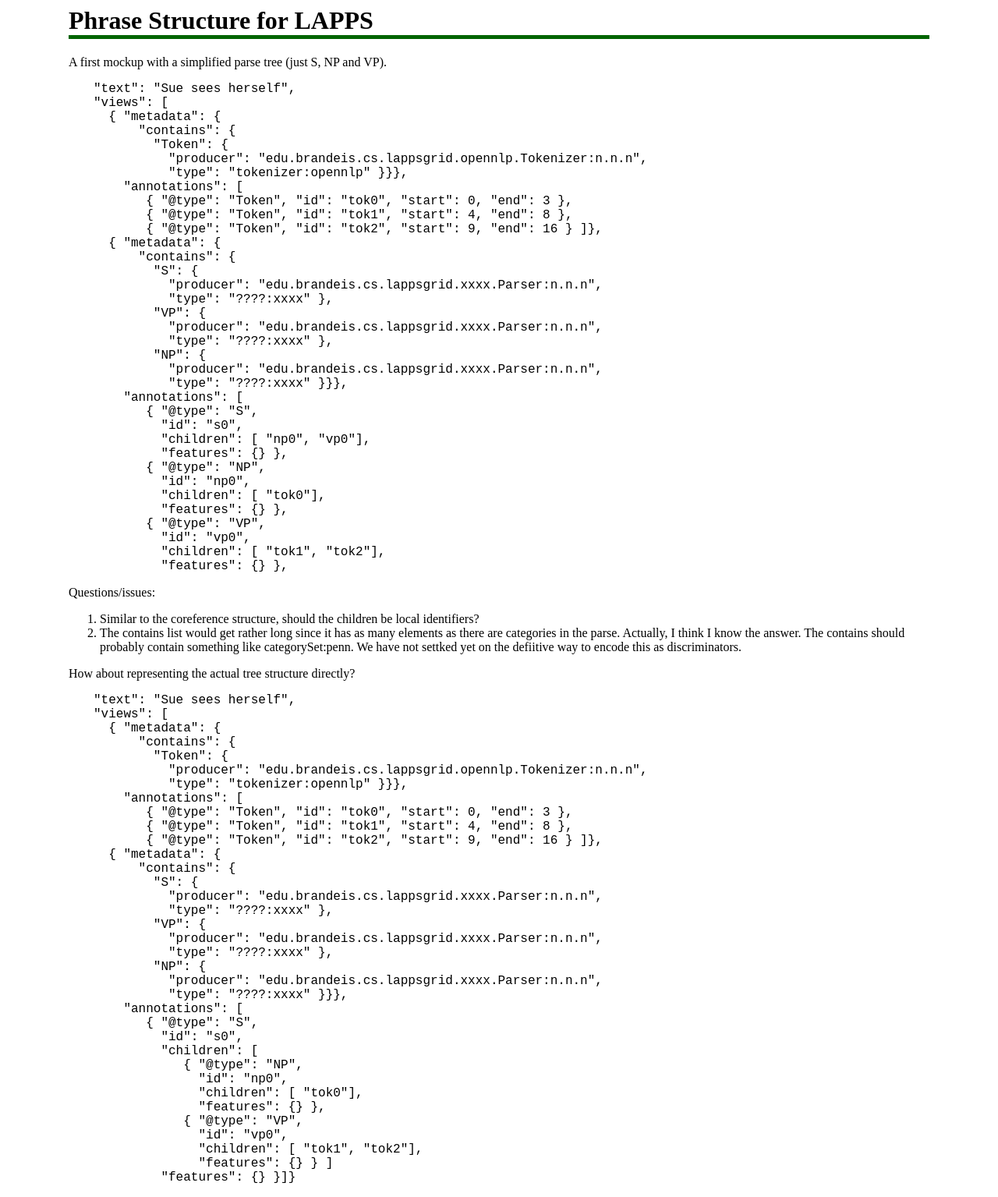
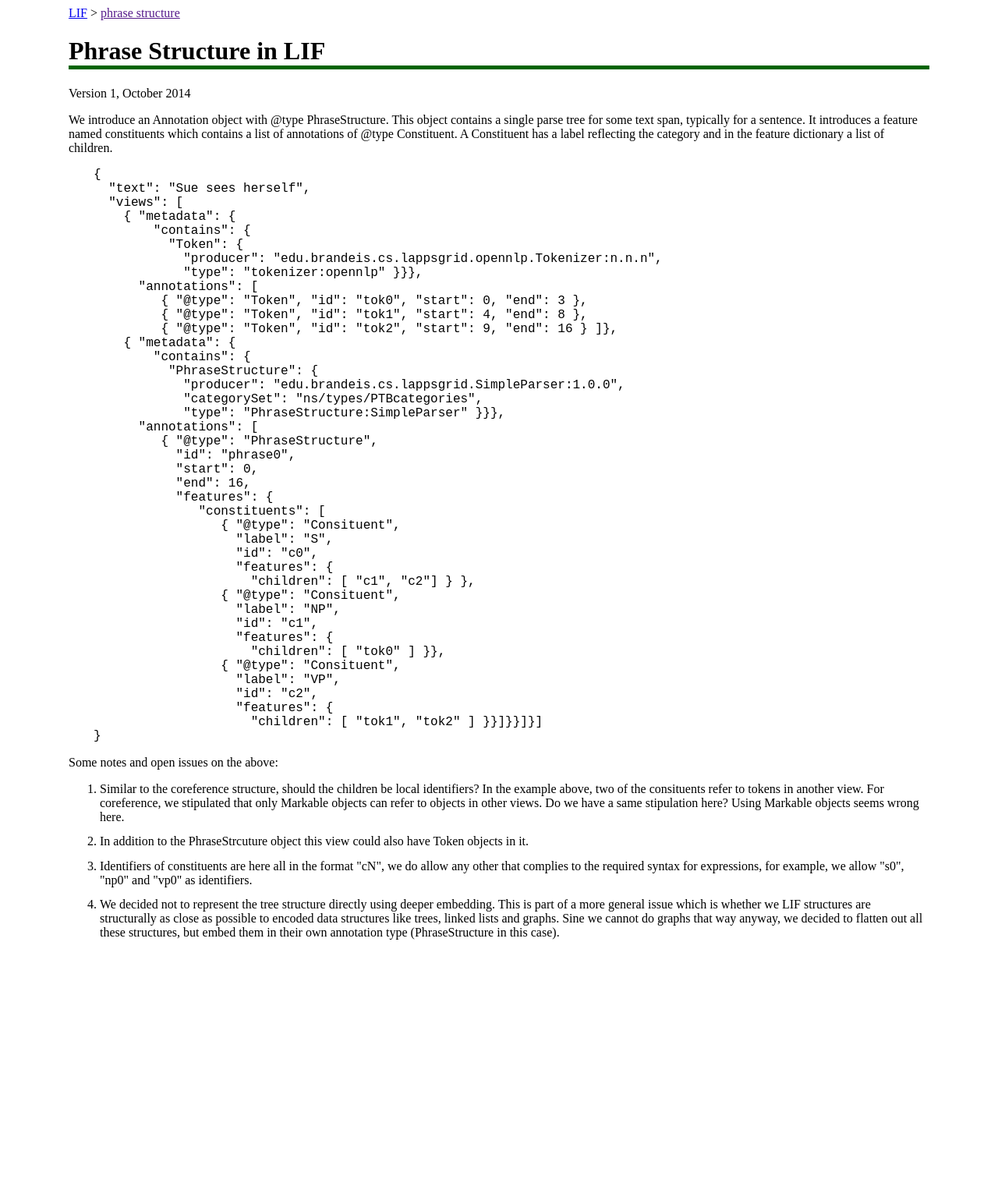
Before and after one commit to lapps/lapps.github.io, a Jekyll site: the page interchange/phrase_structure-v1.html, which Jekyll copies as it is, in a window 1280 px wide. Shown: the whole page at 78% size. Built offline with Jekyll 4.4.1, drawn with Linux system fonts in a browser that asks for light colours; after the commit the page ends 1221 px from its top, so only the background shows below that.

Commit message:
Updated LIF corefence and phrase structure.

```diff
--- a/interchange/phrase_structure-v1.html
+++ b/interchange/phrase_structure-v1.html
@@ -1,17 +1,29 @@
 <html>
 
 <head>
-<title>LAPPS Coreference</title>
+<title>LIF PhraseStructure</title>
 <link rel="stylesheet" href="../css/main.css" type="text/css" />
 </head>
 
 <body>
 
-<h1>Phrase Structure for LAPPS</h2>
+<p>
+  <a href="index.html">LIF</a>
+> <a href="">phrase structure</a>
+</p>
 
-<p>A first mockup with a simplified parse tree (just S, NP and VP).</p>
+<h1>Phrase Structure in LIF</h2>
+
+<p>Version 1, October 2014</p>
+
+<p>We introduce an Annotation object with @type PhraseStructure. This object
+contains a single parse tree for some text span, typically for a sentence. It
+introduces a feature named constituents which contains a list of annotations of
+@type Constituent. A Constituent has a label reflecting the category and in the
+feature dictionary a list of children.</p>
 
 <pre class="example">
+{
   "text": "Sue sees herself",
   "views": [
     { "metadata": {
@@ -25,82 +37,62 @@
          { "@type": "Token", "id": "tok2", "start": 9, "end": 16 } ]},
     { "metadata": {
         "contains": {
-        "S": {
-          "producer": "edu.brandeis.cs.lappsgrid.xxxx.Parser:n.n.n",
-          "type": "????:xxxx" },
-        "VP": {
-          "producer": "edu.brandeis.cs.lappsgrid.xxxx.Parser:n.n.n",
-          "type": "????:xxxx" },
-        "NP": {
-          "producer": "edu.brandeis.cs.lappsgrid.xxxx.Parser:n.n.n",
-          "type": "????:xxxx" }}},
+          "PhraseStructure": {
+            "producer": "edu.brandeis.cs.lappsgrid.SimpleParser:1.0.0",
+            "categorySet": "ns/types/PTBcategories",
+            "type": "PhraseStructure:SimpleParser" }}},
       "annotations": [
-       { "@type": "S",
-         "id": "s0",
-         "children": [ "np0", "vp0"],
-         "features": {} },
-       { "@type": "NP",
-         "id": "np0",
-         "children": [ "tok0"],
-         "features": {} },
-       { "@type": "VP",
-         "id": "vp0",
-         "children": [ "tok1", "tok2"],
-         "features": {} },
+         { "@type": "PhraseStructure",
+           "id": "phrase0",
+           "start": 0,
+           "end": 16,
+           "features": {
+              "constituents": [
+                 { "@type": "Consituent",
+                   "label": "S",
+                   "id": "c0",
+                   "features": {
+                     "children": [ "c1", "c2"] } },
+                 { "@type": "Consituent",
+                   "label": "NP",
+                   "id": "c1",
+                   "features": {
+                     "children": [ "tok0" ] }},
+                 { "@type": "Consituent",
+                   "label": "VP",
+                   "id": "c2",
+                   "features": {
+                     "children": [ "tok1", "tok2" ] }}]}}]}]
+}
 </pre>
 
-<p>Questions/issues:</p>
 
-<ol>
+<p>Some notes and open issues on the above:</p>
 
-<li>Similar to the coreference structure, should the children be local identifiers?
+<ol class="spacy">
 
-<li>The contains list would get rather long since it has as many elements as
-there are categories in the parse. Actually, I think I know the answer. The
-contains should probably contain something like categorySet:penn. We have not
-settked yet on the defiitive way to encode this as discriminators.
+<li>Similar to the coreference structure, should the children be local
+identifiers? In the example above, two of the consituents refer to tokens in
+another view. For coreference, we stipulated that only Markable objects can
+refer to objects in other views. Do we have a same stipulation here? Using
+Markable objects seems wrong here.
+
+<li>In addition to the PhraseStrcuture object this view could also have Token
+objects in it.
+
+<li>Identifiers of constituents are here all in the format "cN", we do allow
+any other that complies to the required syntax for expressions, for example, we
+allow "s0", "np0" and "vp0" as identifiers.
+
+<li>We decided not to represent the tree structure directly using deeper
+embedding. This is part of a more general issue which is whether we LIF
+structures are structurally as close as possible to encoded data structures like
+trees, linked lists and graphs. Sine we cannot do graphs that way anyway, we
+decided to flatten out all these structures, but embed them in their own
+annotation type (PhraseStructure in this case).
 
 </ol>
 
-<p>How about representing the actual tree structure directly?</p>
-
-<pre class="example">
-"text": "Sue sees herself",
-"views": [
-  { "metadata": {
-      "contains": {
-        "Token": {
-          "producer": "edu.brandeis.cs.lappsgrid.opennlp.Tokenizer:n.n.n",
-          "type": "tokenizer:opennlp" }}},
-    "annotations": [
-       { "@type": "Token", "id": "tok0", "start": 0, "end": 3 },
-       { "@type": "Token", "id": "tok1", "start": 4, "end": 8 },
-       { "@type": "Token", "id": "tok2", "start": 9, "end": 16 } ]},
-  { "metadata": {
-      "contains": {
-        "S": {
-          "producer": "edu.brandeis.cs.lappsgrid.xxxx.Parser:n.n.n",
-          "type": "????:xxxx" },
-        "VP": {
-          "producer": "edu.brandeis.cs.lappsgrid.xxxx.Parser:n.n.n",
-          "type": "????:xxxx" },
-        "NP": {
-          "producer": "edu.brandeis.cs.lappsgrid.xxxx.Parser:n.n.n",
-          "type": "????:xxxx" }}},
-    "annotations": [
-       { "@type": "S",
-         "id": "s0",
-         "children": [
-            { "@type": "NP",
-              "id": "np0",
-              "children": [ "tok0"],
-              "features": {} },
-            { "@type": "VP",
-              "id": "vp0",
-              "children": [ "tok1", "tok2"],
-              "features": {} } ]
-         "features": {} }]}
-</pre>
 
 </body>
 </html>
```
Also changed, not shown: interchange/coref-v3.html (+79 -53 lines), interchange/dependencies-v1.html (added, +20 -0 lines), interchange/index.html (added, +21 -0 lines), interchange/main.css (deleted, +0 -86 lines), interchange/ner-v1.html (added, +20 -0 lines), interchange/overview-v1.html (added, +35 -0 lines), interchange/tokens-v1.html (added, +20 -0 lines). Lines whose indentation alone changed are shown as unchanged.
